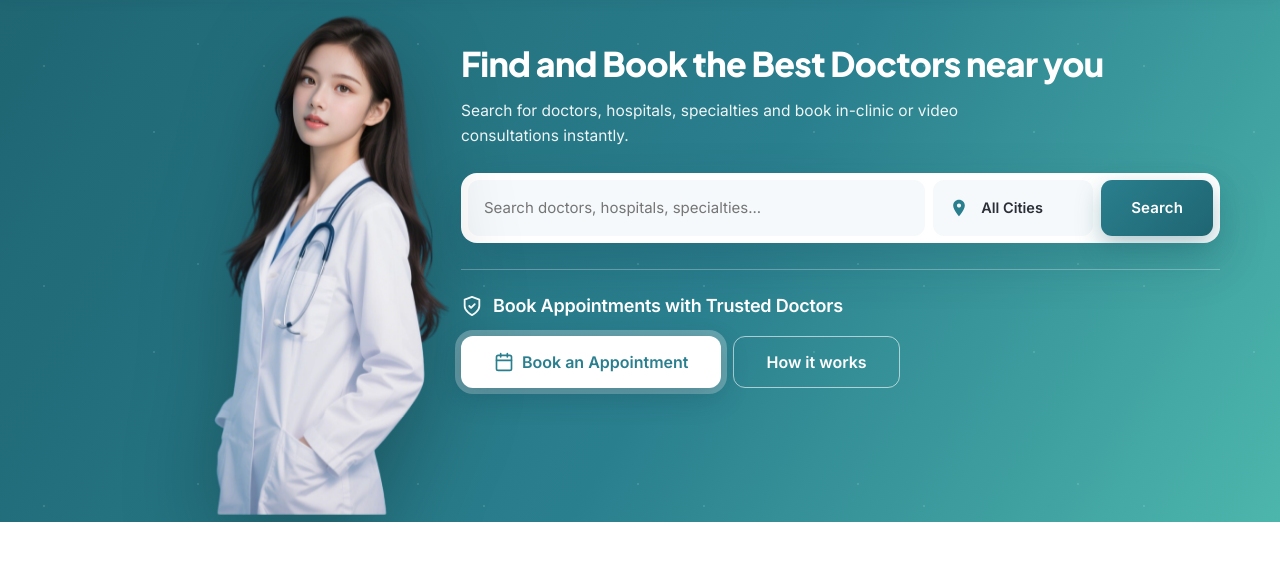
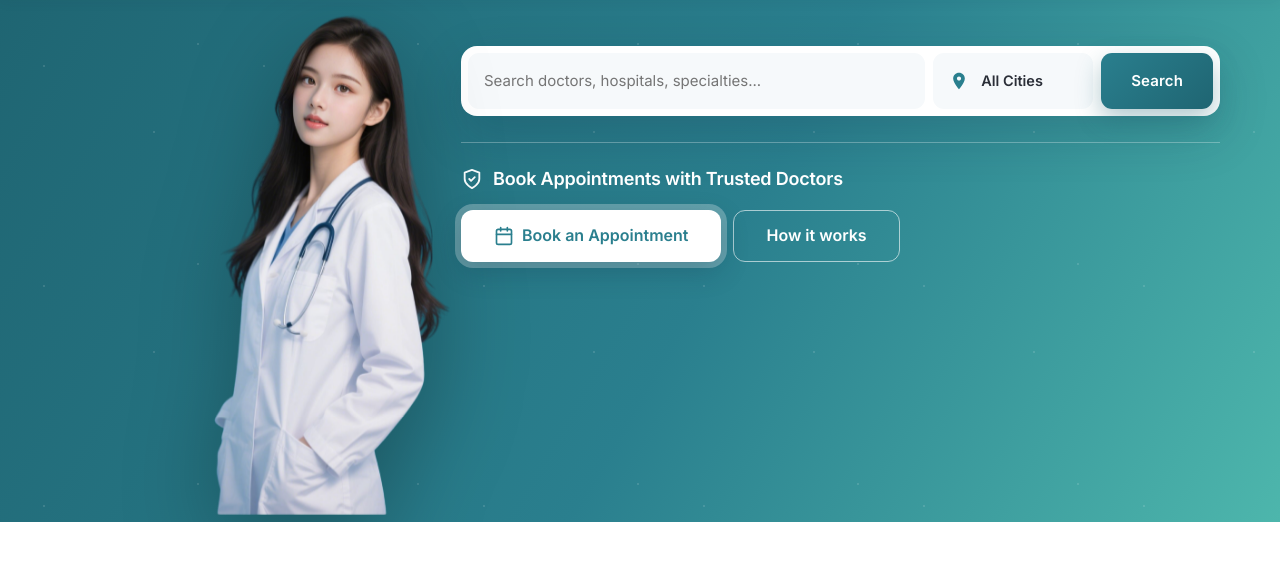
Before and after one commit to Arslan10899/Doctor-App, a Flask app: page / in a window 1280 px wide. Shown: the part 69-631 px from the top of the page. Run offline with Flask 3, Linux system fonts and the light colour scheme; data comes from the database, SQL or seed files in the repository; data that the repository does not hold is empty.

Commit message:
Hero: remove heading and subtitle

```diff
--- a/templates/index.html
+++ b/templates/index.html
@@ -28,9 +28,6 @@
                 </div>
             </div>
             <div class="hero-content">
-                <h1>Find and Book the Best Doctors near you</h1>
-                <p class="hero-sub">Search for doctors, hospitals, specialties and book in-clinic or video consultations instantly.</p>
-
                 <form class="hero-search" action="{{ url_for('doctors') }}" method="get">
                     <div class="search-row">
                         <div class="search-field">
```
